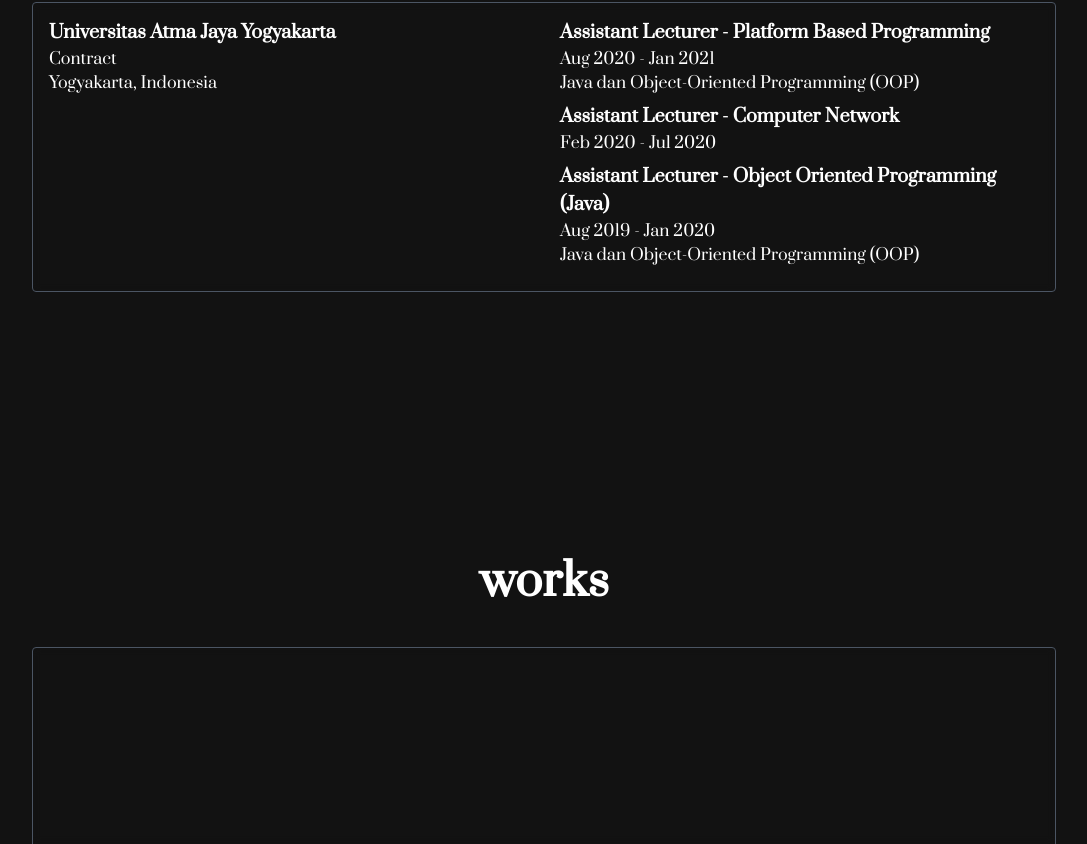
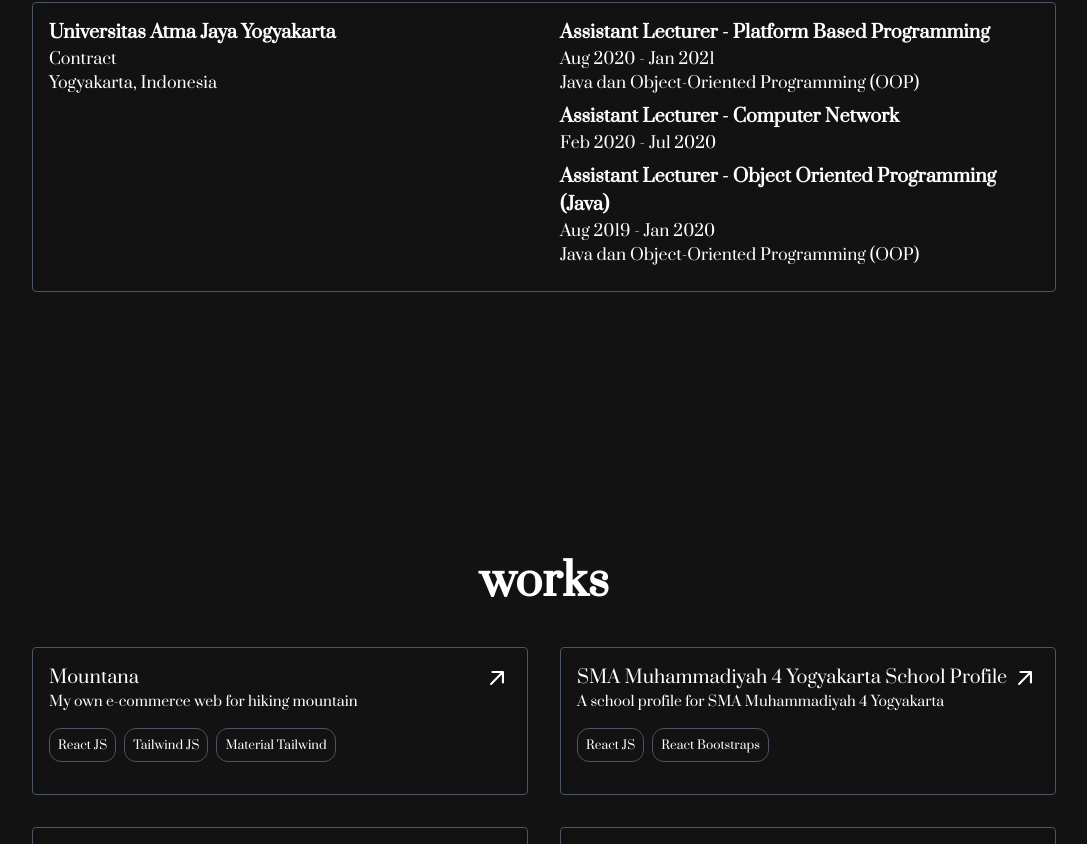
Before and after one commit to nattevagon/NextJSPortfolios, a Next.js app: page / in a window 1280 px wide. Shown: the part 1956-2800 px from the top of the page, without its empty margins (96-1183 px from the left). Built offline with nearby package versions, Linux system fonts and the light colour scheme; a web font is replaced by a local one.

Commit message:
[FE] [Dev] Adding Work Page & Fixing Menu UI #Natte

```diff
--- a/components/Contact.tsx
+++ b/components/Contact.tsx
@@ -5,7 +5,7 @@
 
 const Contact = () => {
   return (
-    <div className="bg-[#121212] pb-[8rem] pt-[8rem]" id="contact">
+    <div className="bg-[#121212] pb-[2rem] md:pb-[8rem] pt-[8rem]" id="contact">
       <div className="w-4/5 mx-auto items-center">
         <p className="heading">
           contact
--- a/components/Landing.tsx
+++ b/components/Landing.tsx
@@ -6,7 +6,7 @@
 
 const Landing = () => {
   return (
-    <div className="bg-[#121212] h-[90vh] pt-[10vh] bg-cover bg-center" id="landing">
+    <div className="bg-[#121212] h-[90vh] pb-[2rem] md:pb-[8rem] pt-[10vh] bg-cover bg-center" id="landing">
       <Particle />
       <div className="w-[80%] grid-cols-1 mx-auto grid lg:grid-cols-2 gap-[2rem] h-[100%] items-center">
         <div>
--- a/components/MobileNavbar.tsx
+++ b/components/MobileNavbar.tsx
@@ -12,7 +12,7 @@
 
   return (
     <div
-      className={`fixed ${navAnimation} transform transition-all duration-300 top-0 left-0 right-0 bottom-0 z-[100000] bg-[#09101a]`}
+      className={`fixed ${navAnimation} transform transition-all duration-300 top-0 left-0 right-0 bottom-0 z-[100000] backdrop-blur-lg`}
     >
       <div className="w-[100vw] h-[100vh] flex flex-col items-center justify-center">
         <Link href="/#landing" className="nav-link-mobile" onClick={closeNav}>landing</Link>
--- a/components/Works.tsx
+++ b/components/Works.tsx
@@ -1,20 +1,158 @@
 import {
-  CodeBracketSquareIcon,
-  CommandLineIcon,
-  RocketLaunchIcon,
+  ArrowUpRightIcon
 } from "@heroicons/react/20/solid";
+import Link from "next/link";
 import React from "react";
 
 const Works = () => {
   return (
-    <div className="bg-[#121212] pb-[8rem] pt-[8rem]" id="works">
+    <div className="bg-[#121212] pb-[2rem] md:pb-[8rem] pt-[8rem]" id="works">
       <div className="w-4/5 mx-auto items-center">
         <p className="heading">
           works
         </p>
-        <div className="rounded backdrop-blur-sm border border-solid border-gray-600 p-4 mt-8 h-[60vh] flex items-center justify-center">
+        <div className="grid grid-cols-1 md:grid-cols-2 gap-[1rem] md:gap-[2rem] mt-8">
+          <div className="text-white rounded backdrop-blur-sm border border-solid border-gray-600 p-4 relative" data-aos="fade-left" data-aos-delay="400">
+            <div className="text-lg">Mountana</div>
+            <p className="text-sm">My own e-commerce web for hiking mountain</p>
+            <div className="my-4 flex flex-row gap-2 flex-wrap">
+              <div className="text-xs p-2 rounded-xl border border-solid border-gray-600 w-fit">React JS</div>
+              <div className="text-xs p-2 rounded-xl border border-solid border-gray-600 w-fit">Tailwind JS</div>
+              <div className="text-xs p-2 rounded-xl border border-solid border-gray-600 w-fit">Material Tailwind</div>
+            </div>
+            <Link
+              className="absolute top-4 right-4"
+              href="https://mountana.netlify.app/"
+            >
+              <ArrowUpRightIcon
+                width={28}
+                height={28}
+              />
+            </Link>
+          </div>
+          <div className="text-white rounded backdrop-blur-sm border border-solid border-gray-600 p-4 relative" data-aos="fade-left" data-aos-delay="400">
+            <div className="text-lg">SMA Muhammadiyah 4 Yogyakarta School Profile</div>
+            <p className="text-sm">A school profile for SMA Muhammadiyah 4 Yogyakarta</p>
+            <div className="my-4 flex flex-row gap-2 flex-wrap">
+              <div className="text-xs p-2 rounded-xl border border-solid border-gray-600 w-fit">React JS</div>
+              <div className="text-xs p-2 rounded-xl border border-solid border-gray-600 w-fit">React Bootstraps</div>
+            </div>
+            <Link
+              className="absolute top-4 right-4"
+              href="https://smamuhammadiyah4yogyakarta.netlify.app/"
+            >
+              <ArrowUpRightIcon
+                width={28}
+                height={28}
+              />
+            </Link>
+          </div>
+          <div className="text-white rounded backdrop-blur-sm border border-solid border-gray-600 p-4 relative" data-aos="fade-left" data-aos-delay="400">
+            <div className="text-lg">My Own Profile</div>
+            <p className="text-sm">My own profile web for portfolios</p>
+            <div className="my-4 flex flex-row gap-2 flex-wrap">
+              <div className="text-xs p-2 rounded-xl border border-solid border-gray-600 w-fit">Next JS</div>
+              <div className="text-xs p-2 rounded-xl border border-solid border-gray-600 w-fit">Tailwind JS</div>
+            </div>
+            <Link
+              className="absolute top-4 right-4"
+              href="https://nattevagon.netlify.app/"
+            >
+              <ArrowUpRightIcon
+                width={28}
+                height={28}
+              />
+            </Link>
+          </div>
+          <div className="text-white rounded backdrop-blur-sm border border-solid border-gray-600 p-4 relative" data-aos="fade-left" data-aos-delay="400">
+            <div className="text-lg">Payment Center E-commerce Micro Service</div>
+            <p className="text-sm">A micro service for Payment Center in e-commerce retail web</p>
+            <div className="my-4 flex flex-row gap-2 flex-wrap">
+              <div className="text-xs p-2 rounded-xl border border-solid border-gray-600 w-fit">React JS</div>
+              <div className="text-xs p-2 rounded-xl border border-solid border-gray-600 w-fit">React Bootstraps</div>
+            </div>
+            <Link
+              className="absolute top-4 right-4"
+              href="https://paymentcenter2.netlify.app/"
+            >
+              <ArrowUpRightIcon
+                width={28}
+                height={28}
+              />
+            </Link>
+          </div>
+          <div className="text-white rounded backdrop-blur-sm border border-solid border-gray-600 p-4 relative" data-aos="fade-left" data-aos-delay="400">
+            <div className="text-lg">Account E-commerce Micro Service</div>
+            <p className="text-sm">A micro service for account activities in e-commerce retail web</p>
+            <div className="my-4 flex flex-row gap-2 flex-wrap">
+              <div className="text-xs p-2 rounded-xl border border-solid border-gray-600 w-fit">React JS</div>
+              <div className="text-xs p-2 rounded-xl border border-solid border-gray-600 w-fit">React Bootstraps</div>
+            </div>
+            <Link
+              className="absolute top-4 right-4"
+              href="https://www.klikindomaret.com/"
+            >
+              <ArrowUpRightIcon
+                width={28}
+                height={28}
+              />
+            </Link>
+          </div>
+          <div className="text-white rounded backdrop-blur-sm border border-solid border-gray-600 p-4 relative" data-aos="fade-left" data-aos-delay="400">
+            <div className="text-lg">Rating Review E-commerce Micro Service</div>
+            <p className="text-sm">A micro service for rating review & complaint order in e-commerce retail web</p>
+            <div className="my-4 flex flex-row gap-2 flex-wrap">
+              <div className="text-xs p-2 rounded-xl border border-solid border-gray-600 w-fit">React JS</div>
+              <div className="text-xs p-2 rounded-xl border border-solid border-gray-600 w-fit">React Bootstraps</div>
+            </div>
+            <Link
+              className="absolute top-4 right-4"
+              href="https://www.klikindomaret.com/"
+            >
+              <ArrowUpRightIcon
+                width={28}
+                height={28}
+              />
+            </Link>
+          </div>
+          <div className="text-white rounded backdrop-blur-sm border border-solid border-gray-600 p-4 relative" data-aos="fade-left" data-aos-delay="400">
+            <div className="text-lg">Transaction List E-commerce Micro Service</div>
+            <p className="text-sm">A micro service for list transaction order in e-commerce retail web</p>
+            <div className="my-4 flex flex-row gap-2 flex-wrap">
+              <div className="text-xs p-2 rounded-xl border border-solid border-gray-600 w-fit">React JS</div>
+              <div className="text-xs p-2 rounded-xl border border-solid border-gray-600 w-fit">React Bootstraps</div>
+            </div>
+            <Link
+              className="absolute top-4 right-4"
+              href="https://daftartransaksi.klikindomaret.com/"
+            >
+              <ArrowUpRightIcon
+                width={28}
+                height={28}
+              />
+            </Link>
+          </div>
+          <div className="text-white rounded backdrop-blur-sm border border-solid border-gray-600 p-4 relative" data-aos="fade-left" data-aos-delay="400">
+            <div className="text-lg">Portal Waralaba</div>
+            <p className="text-sm">A company profile for E-commerce</p>
+            <div className="my-4 flex flex-row gap-2 flex-wrap">
+              <div className="text-xs p-2 rounded-xl border border-solid border-gray-600 w-fit">React JS</div>
+              <div className="text-xs p-2 rounded-xl border border-solid border-gray-600 w-fit">React Bootstraps</div>
+            </div>
+            <Link
+              className="absolute top-4 right-4"
+              href=""
+            >
+              <ArrowUpRightIcon
+                width={28}
+                height={28}
+              />
+            </Link>
+          </div>
+        </div>
+        {/* <div className="rounded backdrop-blur-sm border border-solid border-gray-600 p-4 mt-8 h-[60vh] flex items-center justify-center">
           On Process Development
-        </div>
+        </div> */}
       </div>
     </div>
   );
```
Also changed, not shown: components/About.tsx (+5 -5 lines).
